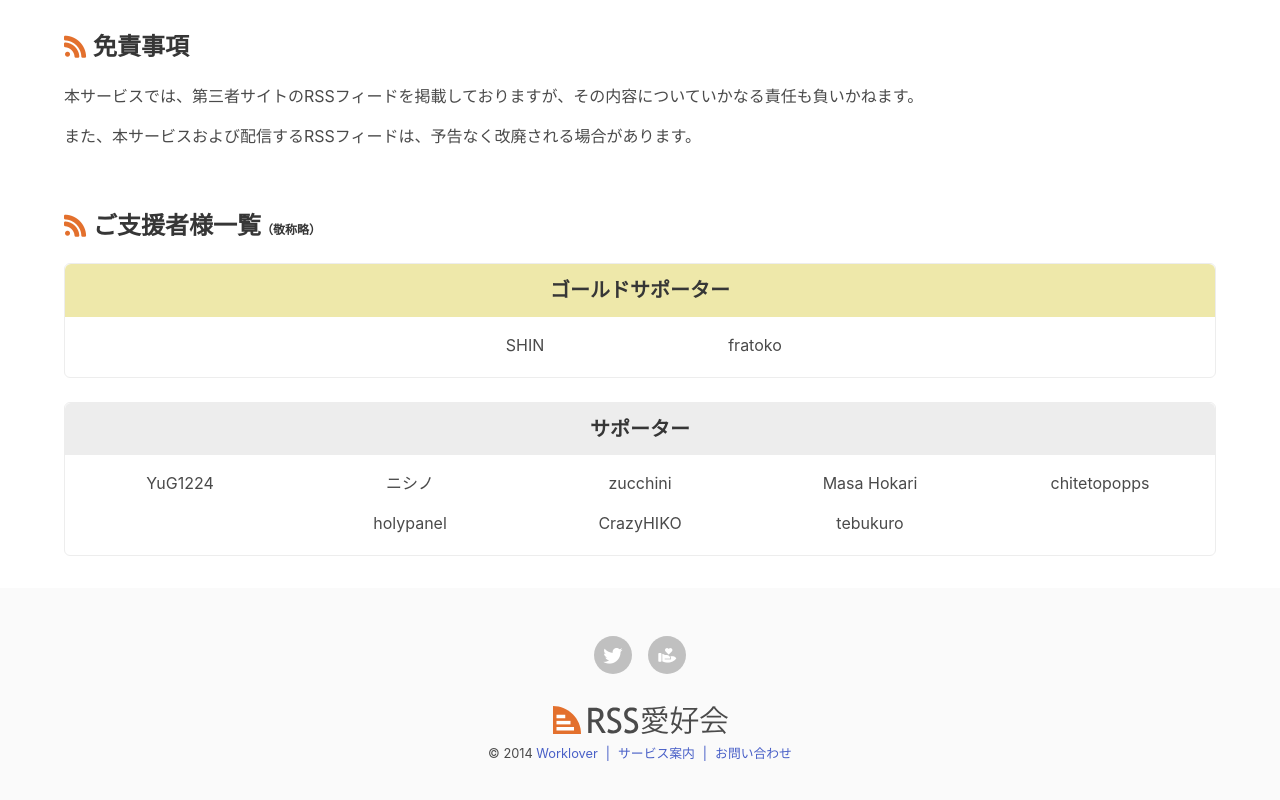
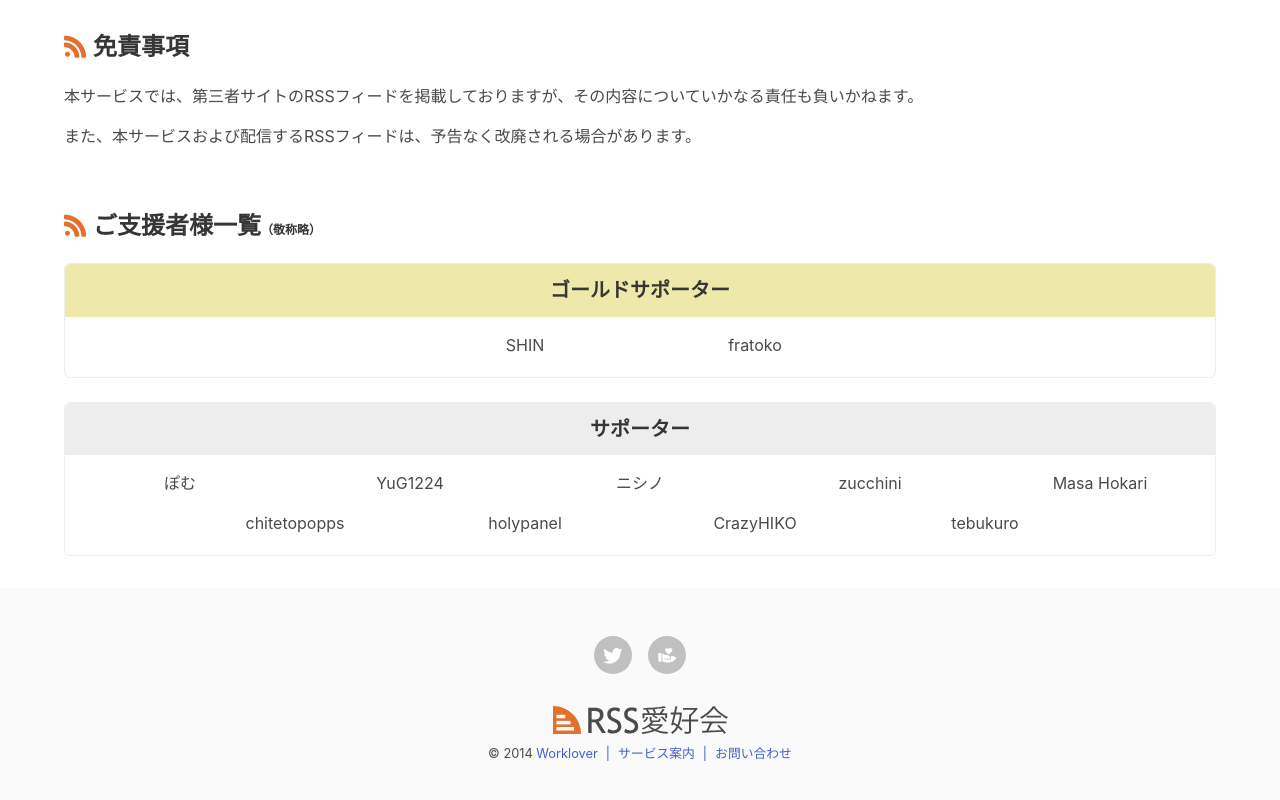
Before and after one commit to aikawame/rsslovers, a Next.js app in the folder frontend/: page /about in a window 1280 px wide. Shown: the part 833-1633 px from the top of the page. Built offline with nearby package versions, Linux system fonts and the light colour scheme; no server answers; what react-google-recaptcha-v3 would draw is missing.

Commit message:
ご支援者様を追加する

```diff
--- a/frontend/components/SupportersList.tsx
+++ b/frontend/components/SupportersList.tsx
@@ -5,6 +5,7 @@ export default function SupportersList () {
   ]
 
   const NORMAL_SUPPORTERS = [
+    'ぽむ',
     'YuG1224',
     'ニシノ',
     'zucchini',
```
